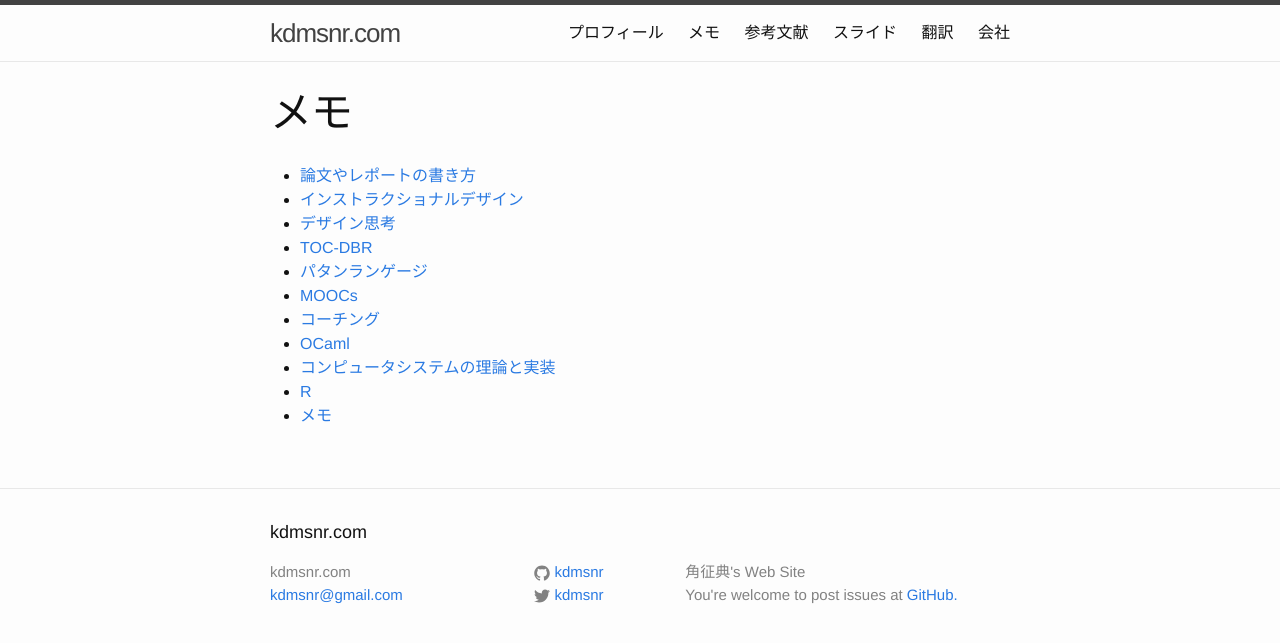
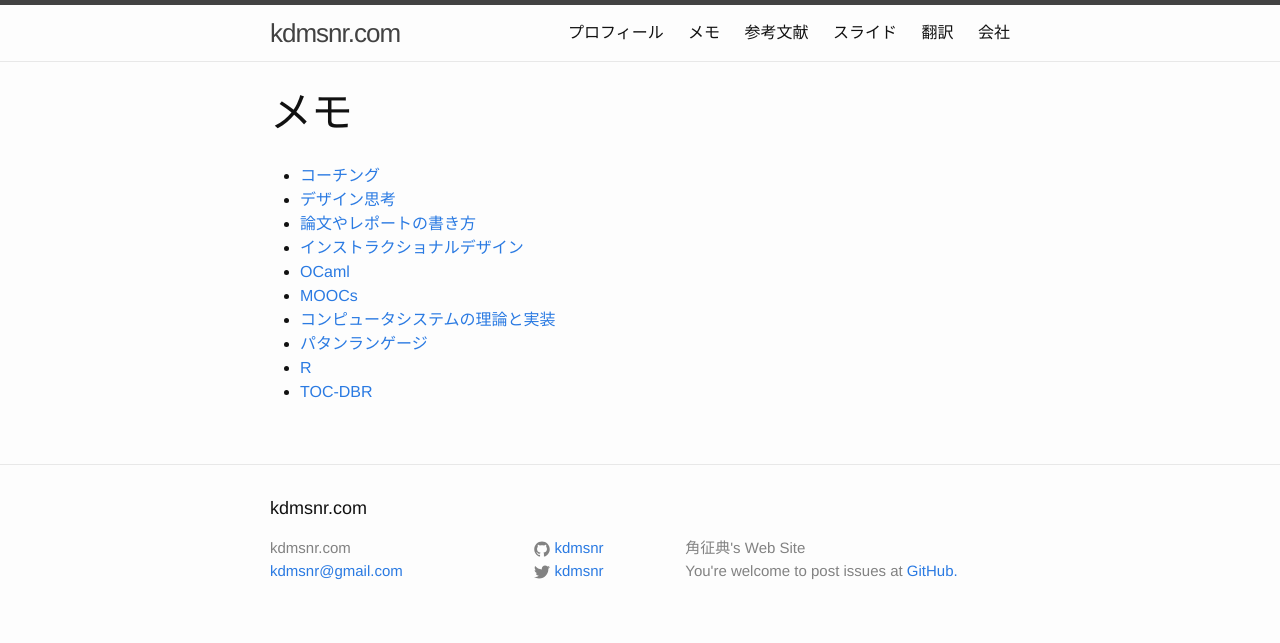
Before and after one commit to kdmsnr/kdmsnr.github.io, a Jekyll site: the page built from notes/index.md, in a window 1280 px wide. Shown: the top 643 px of the page. Built offline with Jekyll 4.4.1, drawn with Linux system fonts in a browser that asks for light colours; Markdown is read by kramdown in place of the engine named in the settings; comment, search, counter and statistics services are not loaded.

Commit message:
Update index

```diff
--- a/notes/index.md
+++ b/notes/index.md
@@ -4,12 +4,18 @@
 description: ""
 ---
 
+{% capture pageDirs %}{% for page in site.pages %}{% if page.dir contains 'notes' %}{% if page.dir != '/notes/' %}{{ page.dir }}{% unless forloop.last %},{% endunless %}{% endif %}{% endif %}{% endfor %}{% endcapture %}
+
+{% assign sortedPageDirs = pageDirs | split:',' | sort %}
+
 <ul>
+{% for pageDir in sortedPageDirs %}
 {% for page in site.pages %}
-  {% if page.dir contains 'notes' %}
-  {% if page.dir != '/notes' %}
+{% if page.dir contains 'notes' %}{% if page.dir != '/notes/' %}
+{% if page.dir == pageDir%}
 <li><a href="{{ page.dir }}">{{ page.title }}</a></li>
-  {% endif %}
-  {% endif %}
+{% endif %}
+{% endif %}{% endif %}
+{% endfor %}
 {% endfor %}
 </ul>
```
Also changed, not shown: bib/index.md (+10 -4 lines).
